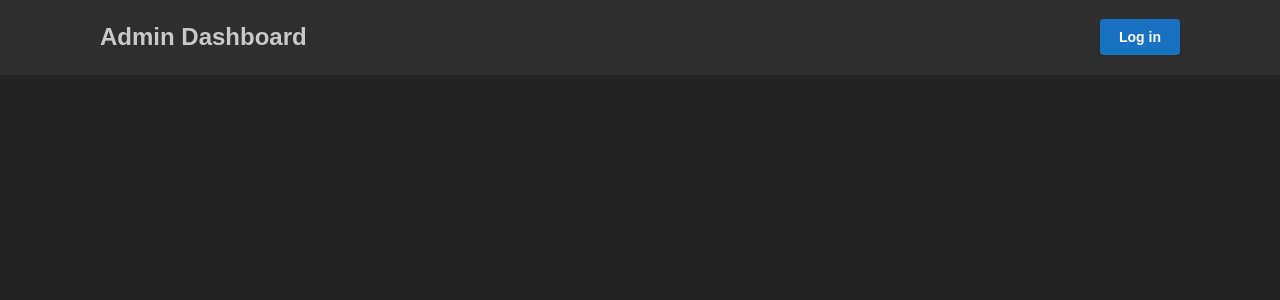
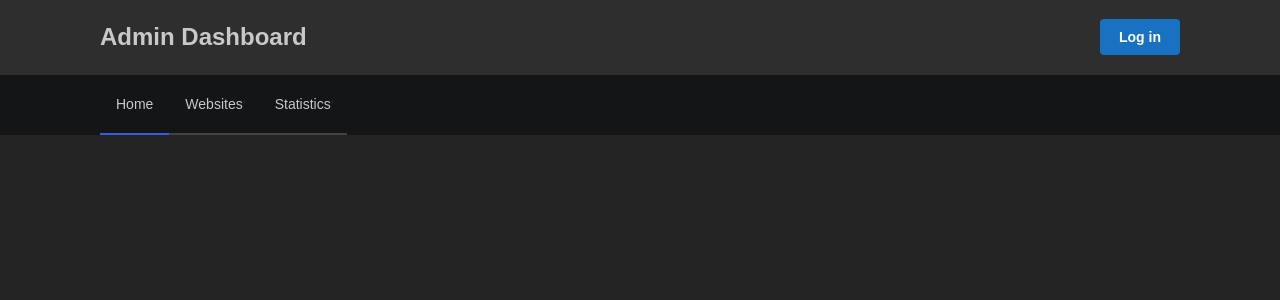
Before and after one commit to BubbleDK/DMA-Final-Exam, a React (Vite) app in the folder frontend/admin-ui/: page / in a window 1280 px wide. Shown: the top 300 px of the page. Built offline with nearby package versions, Linux system fonts and the light colour scheme.

Commit message:
Navigation

```diff
--- a/frontend/admin-ui/package.json
+++ b/frontend/admin-ui/package.json
@@ -16,7 +16,8 @@
     "@tabler/icons-react": "^2.42.0",
     "axios": "^1.6.2",
     "react": "^18.2.0",
-    "react-dom": "^18.2.0"
+    "react-dom": "^18.2.0",
+    "react-router-dom": "^6.20.1"
   },
   "devDependencies": {
     "@types/react": "^18.2.37",
--- a/frontend/admin-ui/src/App.tsx
+++ b/frontend/admin-ui/src/App.tsx
@@ -1,11 +1,12 @@
 import './App.css'
 import Navbar from './components/Navbar'
+import Navigation from './components/Navigation'
 
 function App() {
   return (
     <div className='app'>
       <Navbar />
-
+      <Navigation />
 
     </div>
   )
--- /dev/null
+++ b/frontend/admin-ui/src/components/Navigation.tsx
@@ -0,0 +1,36 @@
+import { Container, Flex, Tabs } from '@mantine/core';
+import './Navigation.css';
+import { useLocation, useNavigate } from 'react-router-dom';
+import { IconChartArrowsVertical, IconHome, IconWorld } from '@tabler/icons-react';
+
+const links = [
+    {link: "/", label: "Home", icon: IconHome},
+    {link: "/websites", label: "Websites", icon: IconWorld},
+    {link: "/statistics", label: "Statistics", icon: IconChartArrowsVertical}
+]
+
+function Navigation() {
+    const location = useLocation();
+    const navigate = useNavigate();
+
+    const link = links.map((value, index) => (
+        <Tabs.Tab value={value.link} key={index} onClick={() => navigate(value.link)}>
+          {value.label}
+        </Tabs.Tab>
+    ));
+
+
+    return (
+        <div style={{ backgroundColor: "#141517", zIndex: 1, marginRight: 0, marginLeft: 0, width: '100%', paddingLeft: 100, paddingRight: 100 }}>
+            <Flex align='center' justify='space-between'>
+                <Tabs value={location.pathname} color='indigo'>
+                    <Tabs.List style={{ border: "none", height: 60 }}>
+                        {link}
+                    </Tabs.List>
+                </Tabs>
+            </Flex>
+        </div>
+    )
+}
+
+export default Navigation;
--- a/frontend/admin-ui/src/main.tsx
+++ b/frontend/admin-ui/src/main.tsx
@@ -4,11 +4,22 @@ import App from './App.tsx'
 import './index.css'
 import '@mantine/core/styles.css';
 import { MantineProvider } from '@mantine/core';
+import {
+  createBrowserRouter,
+  RouterProvider,
+} from "react-router-dom";
+
+const router = createBrowserRouter([
+  {
+    path: "/",
+    element: <App />,
+  },
+]);
 
 ReactDOM.createRoot(document.getElementById('root')!).render(
   <React.StrictMode>
     <MantineProvider defaultColorScheme="dark" theme={{fontFamily: 'Nunito, sans-serif'}}>
-      <App />
+      <RouterProvider router={router} />
     </MantineProvider>
   </React.StrictMode>,
 )
```
Also changed, not shown: frontend/admin-ui/src/components/Navigation.css (added), 1 other file (tests, documents, lock files or other folders).
